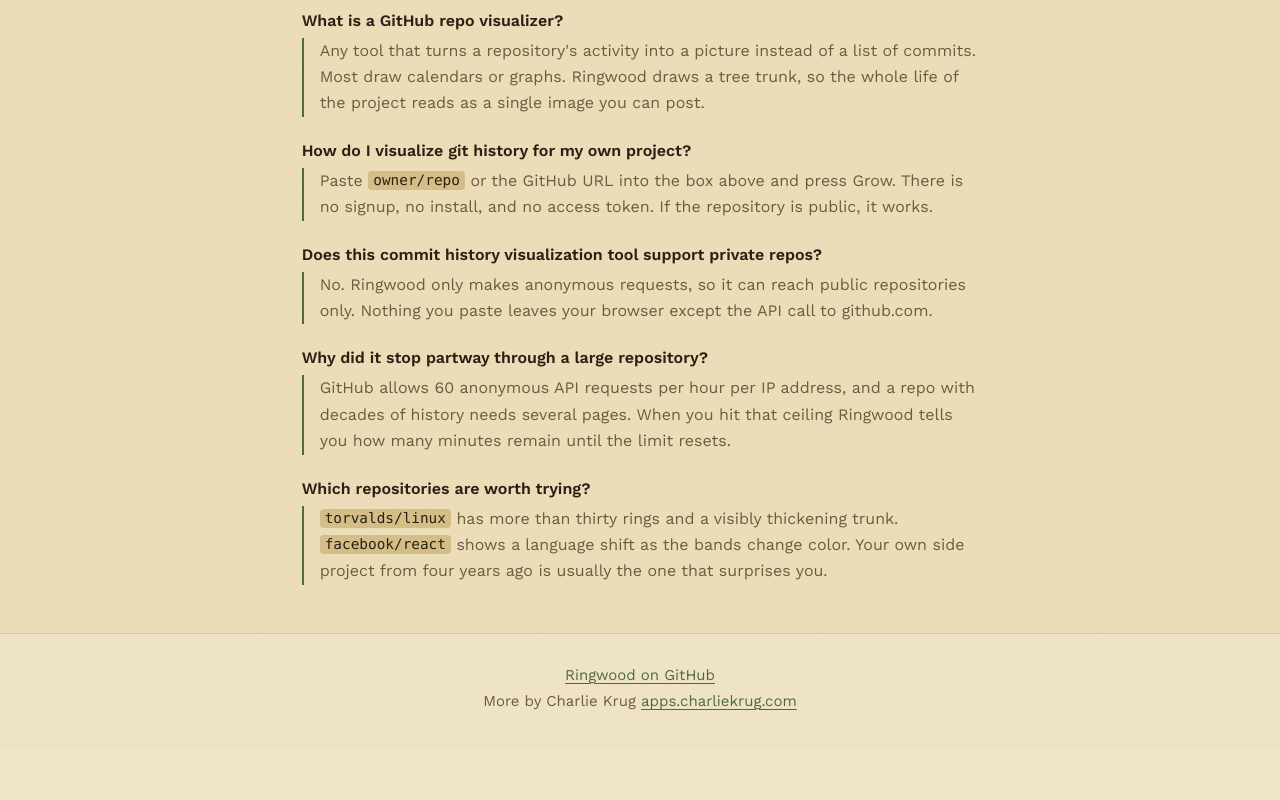
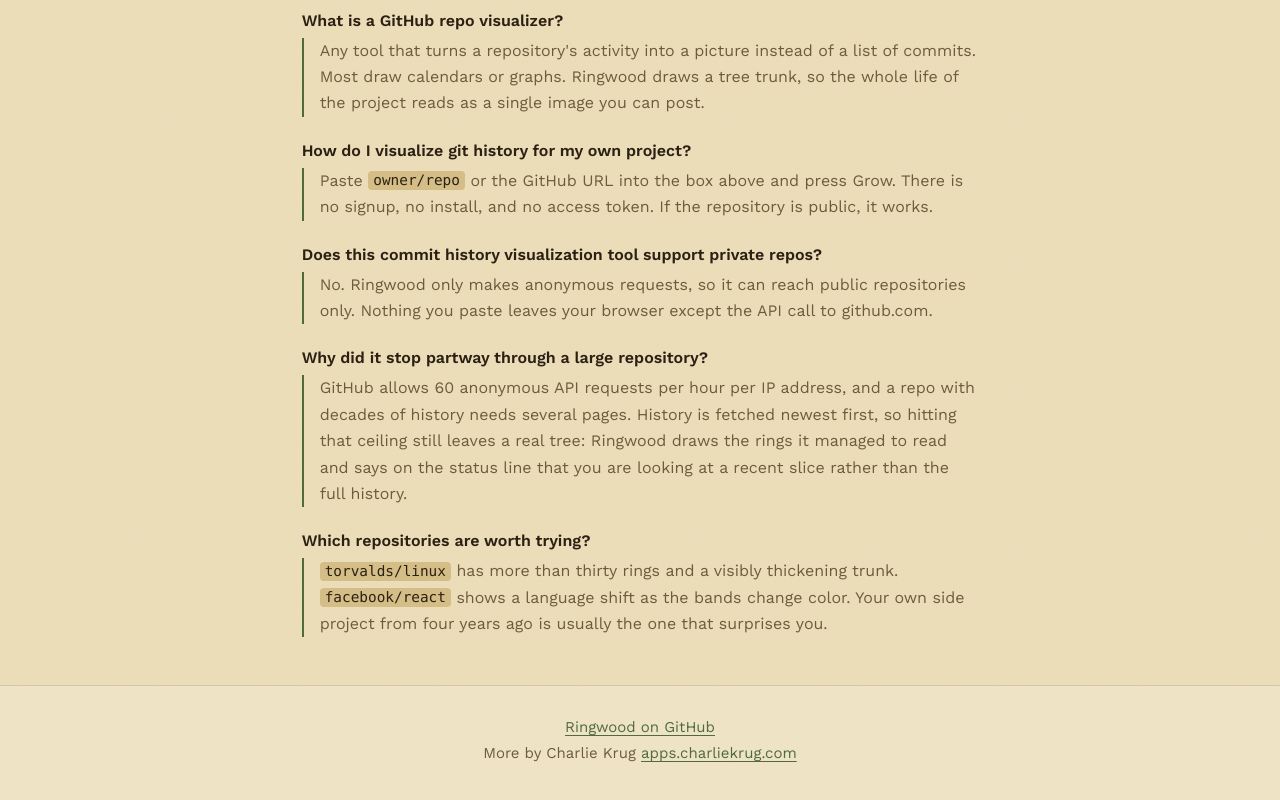
Before and after one commit to ctkrug/ringwood, a website built with Vite: page index.html in a window 1280 px wide. Shown: the part 1724-2524 px from the top of the page. Before the commit the page ends 2474 px from the top, so only its background shows below. Built offline with nearby package versions, Linux system fonts and the light colour scheme.

Commit message:
docs(site): correct the FAQ answer on hitting the rate limit
The answer still described the old behavior of failing with a countdown. It
now matches what the app does: draw the rings it managed to read and flag
the result as a recent slice.

```diff
--- a/index.html
+++ b/index.html
@@ -84,8 +84,9 @@
           <dt>Why did it stop partway through a large repository?</dt>
           <dd>
             GitHub allows 60 anonymous API requests per hour per IP address, and a repo with decades
-            of history needs several pages. When you hit that ceiling Ringwood tells you how many
-            minutes remain until the limit resets.
+            of history needs several pages. History is fetched newest first, so hitting that ceiling
+            still leaves a real tree: Ringwood draws the rings it managed to read and says on the
+            status line that you are looking at a recent slice rather than the full history.
           </dd>
 
           <dt>Which repositories are worth trying?</dt>
```
